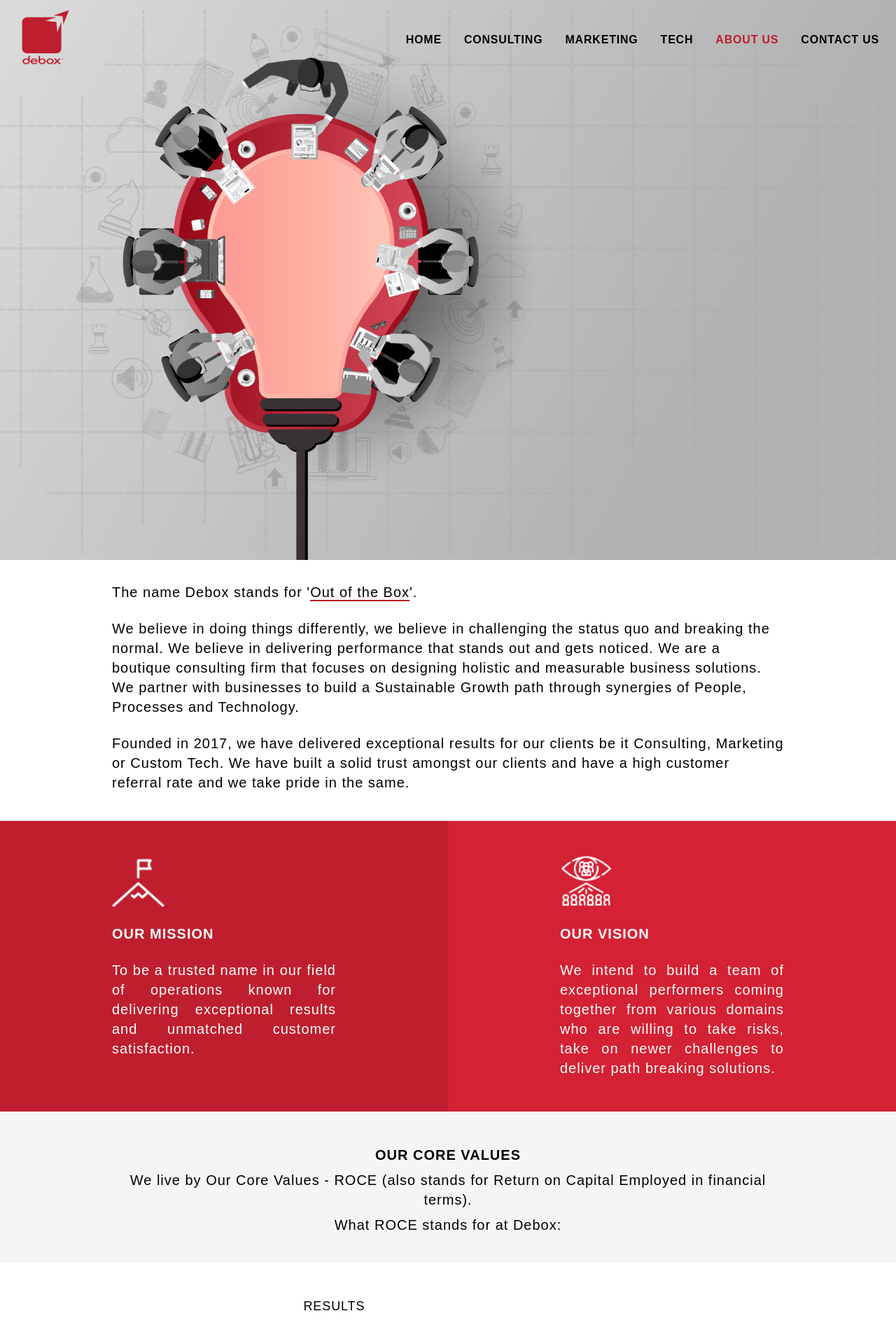
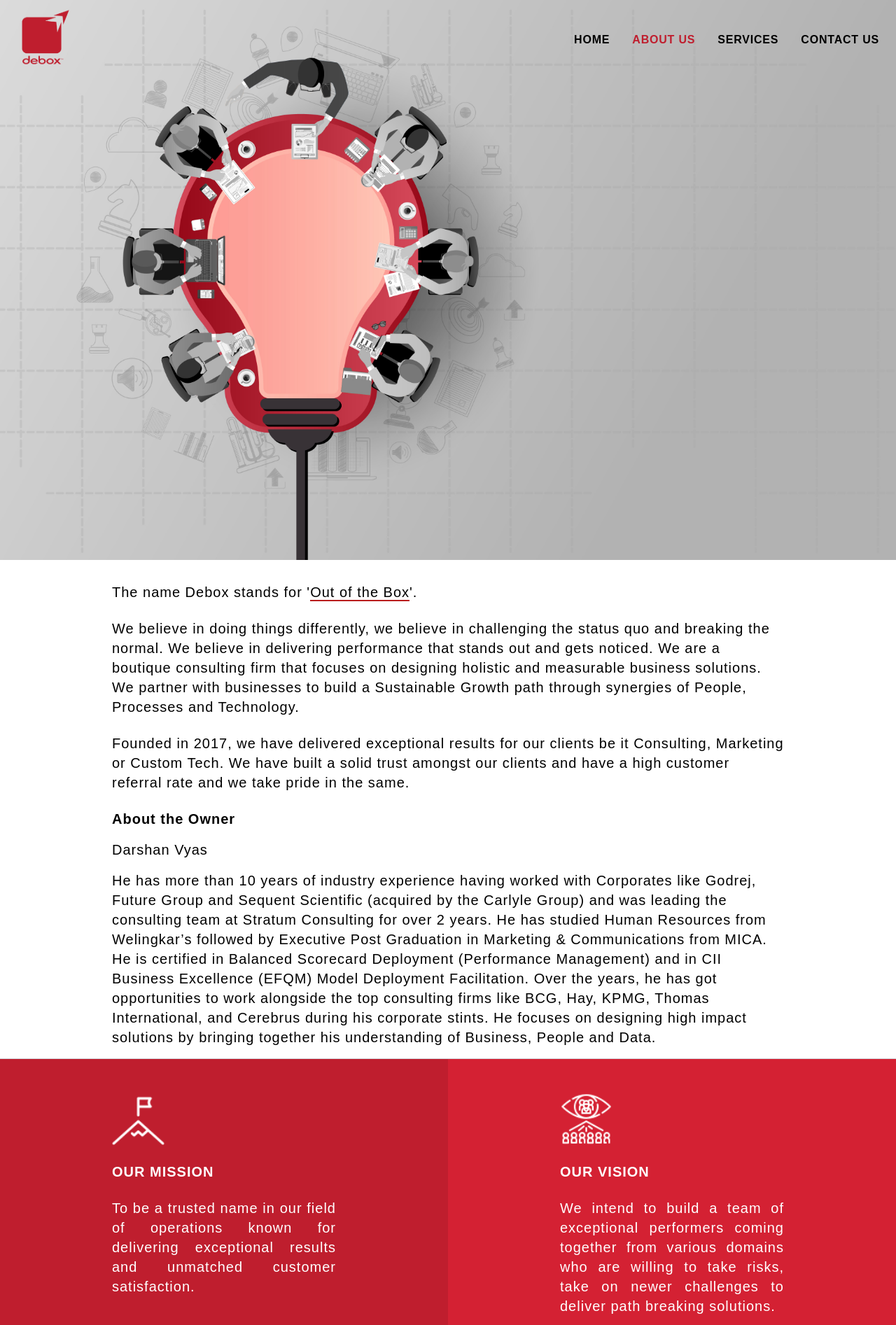
Before and after one commit to Debox-Mehank/DeboxWebsite, a Next.js app: page /about-us in a window 1280 px wide. Shown: the top 1893 px of the page at 70% size. Built offline with nearby package versions, Linux system fonts and the light colour scheme.

Commit message:
fix typos and nav

```diff
--- a/components/Essentials.tsx
+++ b/components/Essentials.tsx
@@ -64,9 +64,15 @@
   const [swiper, setSwiper] = useState<any>();
 
   return (
-    <div data-aos="zoom-in-up" data-aos-duration="1000" data-aos-easing="ease-in-out" data-aos-mirror="true" className="flex justify-center items-center flex-col gap-8 px-3 pt-5 m-2 xl:px-15 xl:py-8 xl:m-4 select-none">
+    <div
+      data-aos="zoom-in-up"
+      data-aos-duration="1000"
+      data-aos-easing="ease-in-out"
+      data-aos-mirror="true"
+      className="flex justify-center items-center flex-col gap-8 px-3 pt-5 m-2 xl:px-15 xl:py-8 xl:m-4 select-none"
+    >
       <h4 className="pt-4 text-xl font-normal xl:text-3xl tracking-widest text-center">
-        6 Essentials to build a Sustainable Bussiness
+        6 Essentials to build a Sustainable Business
       </h4>
       {/* Buttons */}
       <div className="flex-row space-x-2 justify-center items-center xl:px-16 lg:px-8 hidden md:flex lg:flex xl:flex">
@@ -89,7 +95,7 @@
             onClick={() => {
               if (swiper.activeIndex > 0) {
                 console.log("Clicked");
-                swiper.slideTo(swiper.activeIndex - 1)
+                swiper.slideTo(swiper.activeIndex - 1);
               }
             }}
             className="bg-gray-400 rounded-full p-2 hover:bg-gray-500 text-white w-7 h-7 lg:w-10 lg:h-10 md:w-10 md:h-10 cursor-pointer"
@@ -114,7 +120,7 @@
           <div
             onClick={() => {
               if (swiper.activeIndex < 6) {
-                swiper.slideTo(swiper.activeIndex + 1)
+                swiper.slideTo(swiper.activeIndex + 1);
               }
             }}
             className="bg-gray-400 rounded-full p-2 hover:bg-gray-500 text-white w-7 h-7 lg:w-10 lg:h-10 md:w-10 md:h-10 cursor-pointer"
@@ -202,10 +208,11 @@
               }}
               className={
                 swiper
-                  ? `border-2 rounded-full w-2 h-2 ${swiper.activeIndex === idx
-                    ? "border-transparent bg-primary"
-                    : "border-primary"
-                  }`
+                  ? `border-2 rounded-full w-2 h-2 ${
+                      swiper.activeIndex === idx
+                        ? "border-transparent bg-primary"
+                        : "border-primary"
+                    }`
                   : `border-2 rounded-full w-2 h-2 border-primary`
               }
             ></div>
--- a/components/Navbar.tsx
+++ b/components/Navbar.tsx
@@ -42,9 +42,11 @@
   return (
     <nav
       style={{ transition: "0.2s" }}
-      className={`flex justify-between items-center flex-wrap h-auto w-full z-50 fixed top-0 left-0 ${scrolled ? "p-1 shadow-md bg-white" : "p-2 bg-transparent"
-        }`}
-      role="navigation">
+      className={`flex justify-between items-center flex-wrap h-auto w-full z-50 fixed top-0 left-0 ${
+        scrolled ? "p-1 shadow-md bg-white" : "p-2 bg-transparent"
+      }`}
+      role="navigation"
+    >
       <div className="hidden md:block lg:block">
         <Link href="/">
           <a className="items-center mx-3 inline-flex">
@@ -73,17 +75,66 @@
       <ul className="hidden lg:block">
         <NavItem title="Home" link="/" active={router.pathname === "/"} />
         <NavItem
-          title="Consulting"
-          link="/consulting"
-          active={router.pathname === "/consulting"}
-        />
-        <NavItem
-          title="Marketing"
-          link="/marketing"
-          active={router.pathname === "/marketing"}
+          title="About Us"
+          link="/about-us"
+          active={router.pathname === "/about-us"}
         />
         <div className="inline-block relative has_dropdown">
           <NavItem
+            title="Services"
+            link="/"
+            active={
+              router.pathname === "/consulting" ||
+              router.pathname === "/marketing" ||
+              router.pathname === "/tech"
+            }
+          />
+          <div className="absolute right-0 top-12 dropdown opacity-0 invisible translate-y-8">
+            <ul className="bg-white shadow-md border-collapse border-gray-400 w-72 flex justify-evenly items-center flex-col">
+              <Link href="/consulting">
+                <li className="p-3 text-sm border border-collapse border-gray-400 w-full hover:bg-greyButtonBg cursor-pointer">
+                  Consulting
+                </li>
+              </Link>
+              <Link href="/marketing">
+                <li className="p-3 text-sm border border-collapse border-gray-400 w-full hover:bg-greyButtonBg cursor-pointer">
+                  Marketing
+                </li>
+              </Link>
+              <Link href="/custom-solutions">
+                <li className="p-3 text-sm border has_techdropdown border-collapse border-gray-400 w-full hover:bg-greyButtonBg cursor-pointer">
+                  Tech
+                  <div className="inline-block relative ">
+                    <div className="absolute right-11 techdropdown opacity-0 invisible translate-y-8">
+                      <ul className="bg-white shadow-md border-collapse border-gray-400 w-72 flex justify-evenly items-center flex-col">
+                        <Link href="/transport-operations">
+                          <li className="p-3 text-sm border border-collapse border-gray-400 w-full hover:bg-greyButtonBg cursor-pointer">
+                            Transport Operations
+                          </li>
+                        </Link>
+                        <Link href="/agency-operations">
+                          <li className="p-3 text-sm border border-collapse border-gray-400 w-full hover:bg-greyButtonBg cursor-pointer">
+                            Agency Operations
+                          </li>
+                        </Link>
+                        <Link href="/performance-review-management">
+                          <li className="whitespace-pre-line p-3 text-sm border border-collapse border-gray-400 w-full hover:bg-greyButtonBg cursor-pointer">
+                            Performance Review{"\n"}Management
+                          </li>
+                        </Link>
+                        <Link href="/custom-solutions">
+                          <li className="p-3 text-sm border border-collapse border-gray-400 w-full hover:bg-greyButtonBg cursor-pointer">
+                            Custom Solutions
+                          </li>
+                        </Link>
+                      </ul>
+                    </div>
+                  </div>
+                </li>
+              </Link>
+            </ul>
+          </div>
+          {/* <NavItem
             title="Tech"
             link="/custom-solutions"
             active={
@@ -92,8 +143,8 @@
               router.pathname === "/performance-review-management" ||
               router.pathname === "/agency-operations"
             }
-          />
-          <div className="absolute right-0 top-12 dropdown opacity-0 invisible translate-y-8">
+          /> */}
+          {/* <div className="absolute right-0 top-12 dropdown opacity-0 invisible translate-y-8">
             <ul className="bg-white shadow-md border-collapse border-gray-400 w-72 flex justify-evenly items-center flex-col">
               <Link href="/transport-operations">
                 <li className="p-3 text-sm border border-collapse border-gray-400 w-full hover:bg-greyButtonBg cursor-pointer">
@@ -116,26 +167,29 @@
                 </li>
               </Link>
             </ul>
-          </div>
+          </div> */}
         </div>
-        <NavItem
-          title="About Us"
-          link="/about-us"
-          active={router.pathname === "/about-us"}
-        />
+
         <NavItem
           title="Contact Us"
           link="/contact"
           active={router.pathname === "/contact"}
         />
-
       </ul>
 
       <ul
         id="mobile_nav"
-        className={`absolute ${isOpen ? "flex" : "hidden"} flex-col ${scrolled ? "top-20" : "top-24"
-          } md:top-24 bg-white w-full lg:hidden shadow-md left-0 pt-2`}>
+        className={`absolute ${isOpen ? "flex" : "hidden"} flex-col ${
+          scrolled ? "top-20" : "top-24"
+        } md:top-24 bg-white w-full lg:hidden shadow-md left-0 pt-2`}
+      >
         <NavItem title="Home" link="/" active={router.pathname === "/"} />
+        <hr className="ml-4 mr-8 my-2" />
+        <NavItem
+          title="About Us"
+          link="/about-us"
+          active={router.pathname === "/"}
+        />
         <hr className="ml-4 mr-8 my-2" />
         <NavItem
           title="Consulting"
@@ -156,12 +210,6 @@
         />
         <hr className="ml-4 mr-8 my-2" />
         <NavItem
-          title="About Us"
-          link="/about-us"
-          active={router.pathname === "/"}
-        />
-        <hr className="ml-4 mr-8 my-2" />
-        <NavItem
           title="Contact Us"
           link="/contact"
           active={router.pathname === "/contact"}
@@ -171,13 +219,15 @@
       <button
         onClick={() => setIsOpen((prev) => !isOpen)}
         className="inline-flex p-3 lg:hidden text-black ml-auto"
-        aria-label="Menu Mobile Button">
+        aria-label="Menu Mobile Button"
+      >
         <svg
           className="w-6 h-6"
           fill="none"
           stroke="currentColor"
           viewBox="0 0 24 24"
-          xmlns="http://www.w3.org/2000/svg">
+          xmlns="http://www.w3.org/2000/svg"
+        >
           <path
             strokeLinecap="round"
             strokeLinejoin="round"
--- a/pages/about-us.tsx
+++ b/pages/about-us.tsx
@@ -39,6 +39,14 @@
     },
   ];
 
+  const darshan = {
+    name: "Darshan Vyas",
+    designation: "Founder",
+    desc: "He has more than 10 years of industry experience having worked with Corporates like Godrej, Future Group and Sequent Scientific (acquired by the Carlyle Group) and was leading the consulting team at Stratum Consulting for over 2 years. He has studied Human Resources from Welingkar’s followed by Executive Post Graduation in Marketing & Communications from MICA.  He is certified in Balanced Scorecard Deployment (Performance Management) and in CII Business Excellence (EFQM) Model Deployment Facilitation. Over the years, he has got opportunities to work alongside the top consulting firms like BCG, Hay, KPMG, Thomas International, and Cerebrus during his corporate stints. He focuses on designing high impact solutions by bringing together his understanding of Business, People and Data.",
+    email: "darshan@debox.co.in",
+    linkedin: "https://www.linkedin.com/in/thebusinesssolutionist/",
+  };
+
   return (
     <main className="mx-auto font-normal">
       <div className="h-screen bg-cover bg-center about-div mb-8"></div>
@@ -70,6 +78,26 @@
             solid trust amongst our clients and have a high customer referral
             rate and we take pride in the same.
           </p>
+
+          <div className="">
+            <h4 className="mb-4 font-bold">About the Owner</h4>
+            <h4 className="text-xl mb-4"> Darshan Vyas</h4>
+            <p>
+              He has more than 10 years of industry experience having worked
+              with Corporates like Godrej, Future Group and Sequent Scientific
+              (acquired by the Carlyle Group) and was leading the consulting
+              team at Stratum Consulting for over 2 years. He has studied Human
+              Resources from Welingkar’s followed by Executive Post Graduation
+              in Marketing & Communications from MICA. He is certified in
+              Balanced Scorecard Deployment (Performance Management) and in CII
+              Business Excellence (EFQM) Model Deployment Facilitation. Over the
+              years, he has got opportunities to work alongside the top
+              consulting firms like BCG, Hay, KPMG, Thomas International, and
+              Cerebrus during his corporate stints. He focuses on designing high
+              impact solutions by bringing together his understanding of
+              Business, People and Data.
+            </p>
+          </div>
         </div>
 
         {/* Divider */}
--- a/styles/globals.css
+++ b/styles/globals.css
@@ -76,6 +76,13 @@
   transform: translateY(0);
 }
 
+.has_techdropdown:focus-within .techdropdown,
+.has_techdropdown:hover .techdropdown {
+  opacity: 1;
+  visibility: visible;
+  transform: translateY(0);
+}
+
 @media only screen and (max-width: 768px) {
   /* For mobile phones: */
   .marketing-div {
```
Also changed, not shown: pages/consulting.tsx (+36 -5 lines).
